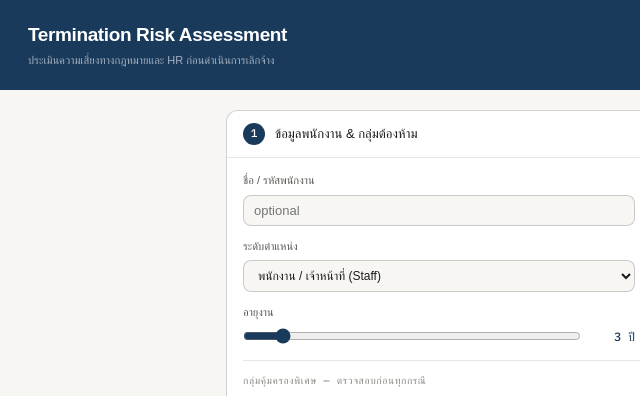
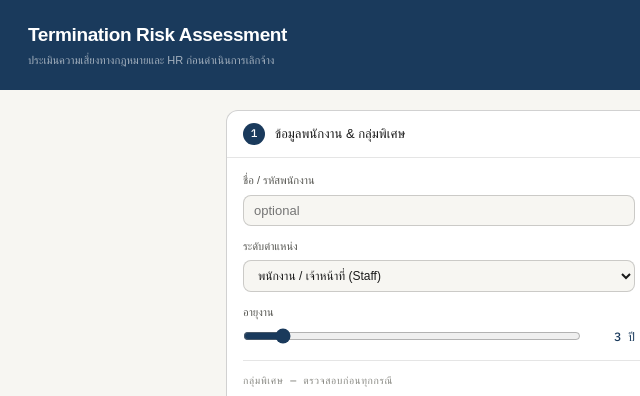
Before and after one commit to aphaenthat-blip/termination-risk-tool, a plain HTML site: page index.html in a window 1280 px wide. Shown: the top 396 px of the page, 0-640 px from the left. Drawn offline with Linux system fonts and the light colour scheme; a web font is replaced by a local one.

Commit message:
Update index.html

```diff
--- a/index.html
+++ b/index.html
@@ -133,7 +133,7 @@ body{font-family:var(--font);background:var(--bg);color:var(--text);min-height:1
   <div class="step" id="step1">
     <div class="step-hdr">
       <div class="step-num" id="s1-num">1</div>
-      <div class="step-title">ข้อมูลพนักงาน & กลุ่มต้องห้าม</div>
+      <div class="step-title">ข้อมูลพนักงาน & กลุ่มพิเศษ</div>
       <div class="step-status st-pending" id="s1-status">รอกรอก</div>
     </div>
     <div class="step-body">
@@ -171,7 +171,7 @@ body{font-family:var(--font);background:var(--bg);color:var(--text);min-height:1
         </div>
       </div>
       <div style="border-top:0.5px solid var(--border);padding-top:12px;margin-top:2px;">
-        <div class="sec-lbl" style="margin-bottom:10px;">กลุ่มคุ้มครองพิเศษ — ตรวจสอบก่อนทุกกรณี</div>
+        <div class="sec-lbl" style="margin-bottom:10px;">กลุ่มพิเศษ — ตรวจสอบก่อนทุกกรณี</div>
         <div class="field-row">
           <div class="field">
             <label>สถานะการตั้งครรภ์ / ลาคลอด</label>
```
